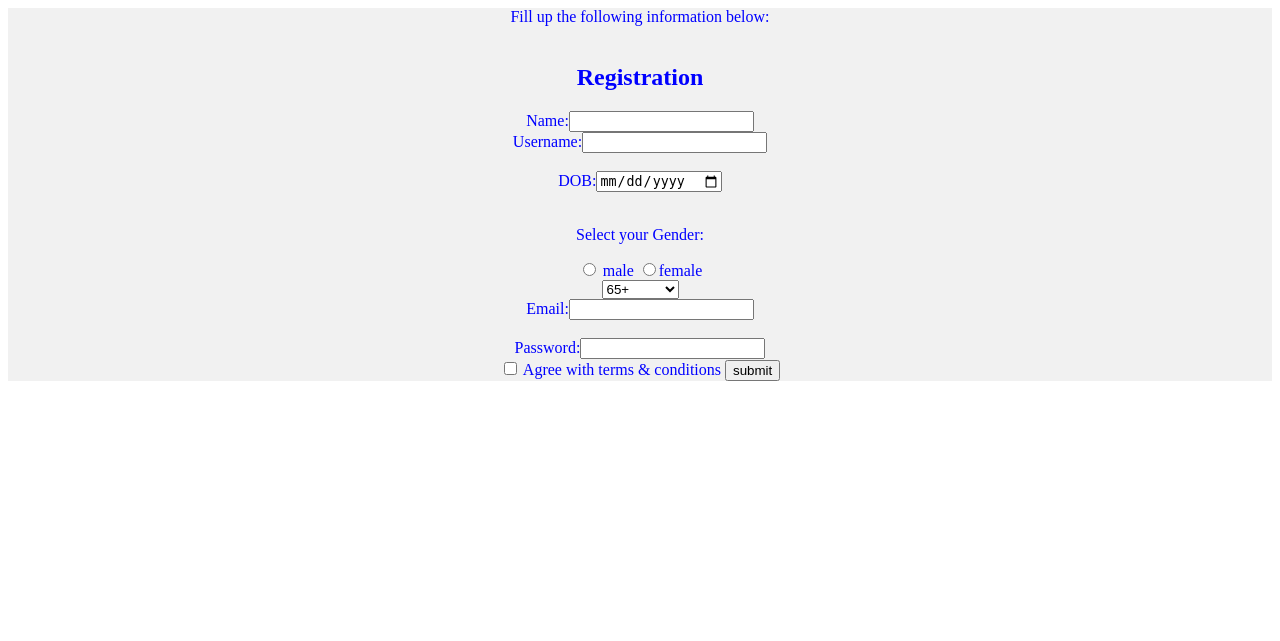
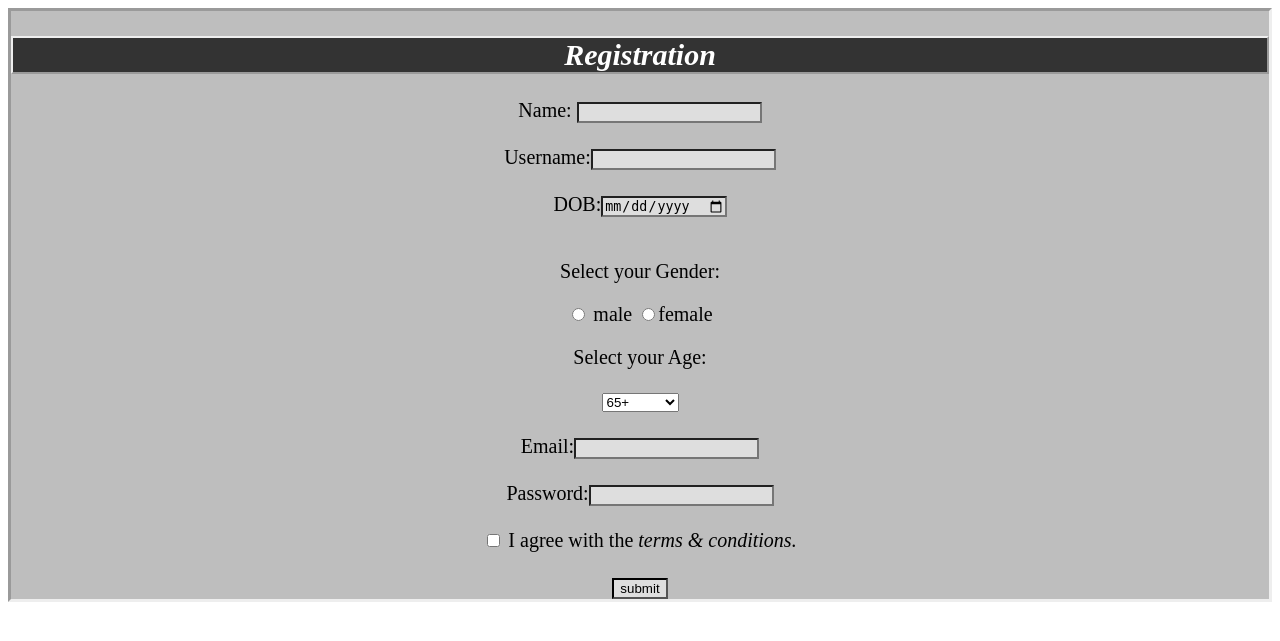
Before and after one commit to emoanu/login-system, a PHP site: page /registration.php in a window 1280 px wide. Shown: the top 641 px of the page. Run offline with PHP 8.4, Linux system fonts and the light colour scheme.

Commit message:
added css

```diff
--- a/registration.php
+++ b/registration.php
@@ -3,12 +3,35 @@
   <head>
     <meta charset="utf-8">
   <style media="screen">
+  /* <meta name="viewport",content="width=device-width,initial-scale=1"> */
 .app{
-  background-color: #f1f1f1;
+  background-color: #bebebe;
+  background-origin: content-box;
   background-attachment: scroll;
+
   text-align: center;
-  color: #0000ff;
+font-size: 20px;
+display:block;
+border-style: inset;
 
+}
+input{
+
+
+  border-style:inset;
+  background: #dedede;
+  word-spacing: inherit;
+
+
+}
+h2{
+  border: 2px solid;
+color: #ffffff;
+
+  padding: inherit;
+  border-style:outset;
+
+  background-color: #333333;
 }
 
 
@@ -19,37 +42,40 @@
   <body>
 
     <form class="app" action="registration_handler.php" method="post">
-        Fill up the following information below:<br>
-        <br>
-        <h2>Registration</h2>
-      Name:<input type="text" name="name" value=""><br>
+
+        <h2><i>Registration</i></h2>
+      Name: <input type="text" class="btn" name="name" value=""><br>
+      <br>
     Username:<input type="text" name="username" value=""><br>
     <br>
     DOB:<input type="date" name="dob" value=""><br>
     <br>
-    <p>Select your Gender:</p>
-    <input type="radio" name='gender' value='male'> male
+
+    <p>Select your Gender:</p><input type="radio" name='gender' value='male'> male
     <input type="radio" name='gender' value='female'>female
-    <br>
-    <select class="" name="age">
-      Select your Age:
-      <option value="5">65+</option>
+
+
+  <p>Select your Age:</p><select class="" name="age">
+
+    <option value="5">65+</option>
       <option value="4">50 - 64</option>
       <option value="3">35 - 49</option>
       <option value="2">18 - 34</option>
       <option value="1">Under 18</option>
-    </select>
+    </select><br>
     <br>
     Email:<input type="email" name="mail" value=""><br>
     <br>
     Password:<input type="password" name="pword" value=""><br>
+    <br>
 
 <input type="checkbox" name="check" value="">
-    Agree with terms & conditions
-
+  I agree with the <cite>terms & conditions.</cite><br>
+<br>
       <input type="submit" name="" value="submit">
 
 
     </form>
+
   </body>
 </html>
```
